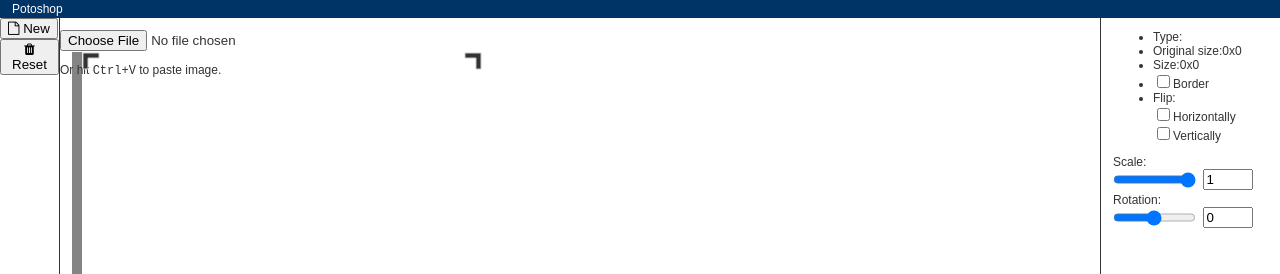
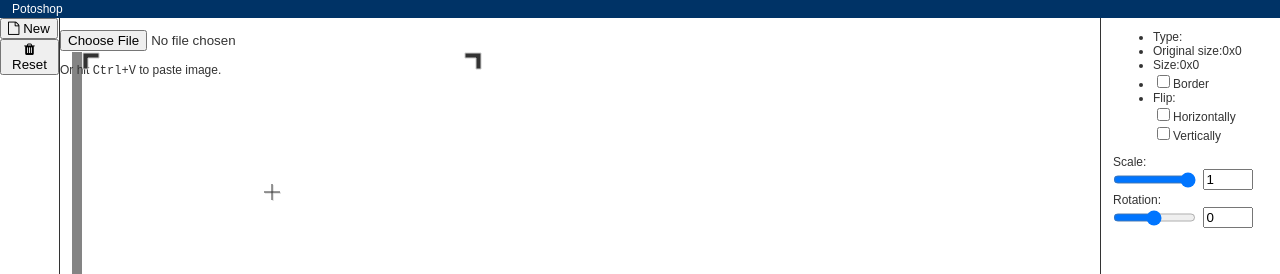
Before and after one commit to ginpei/potoshop-beta1, a React (Create React App) app: page / in a window 1280 px wide. Shown: the top 274 px of the page. Built offline with nearby package versions, Linux system fonts and the light colour scheme.

Commit message:
drag handle (and center mark)

```diff
--- a/src/PotoCanvasClipper.css
+++ b/src/PotoCanvasClipper.css
@@ -16,3 +16,12 @@
     fill: #333;
     stroke: #ccc;
   }
+  .PotoCanvasClipper-handle {
+    cursor: move;
+    position: absolute;
+    stroke: #333;
+  }
+  .PotoCanvasClipper-handle[data-handle-shadow="true"] {
+    stroke: #ccc;
+    transform: translate(1px, 1px);
+  }
--- a/src/PotoCanvasClipper.tsx
+++ b/src/PotoCanvasClipper.tsx
@@ -49,8 +49,14 @@ class PotoCanvasClipper extends React.Component<IPotoCanvasClipperProps> {
       top: clipRect.top + clipRect.height,
       width,
     };
-    const svgStyle = clipRect;
+    const viewfinderStyle = clipRect;
     const viewfinderAngles = this.getViewfinderAngles(clipRect);
+    const handleStyle = {
+      height: 16,
+      left: (clipRect.width - 16) / 2,
+      top: (clipRect.height - 16) / 2,
+      width: 16,
+    };
 
     return (
       <div className="PotoCanvasClipper" style={containerStyle}>
@@ -58,8 +64,14 @@ class PotoCanvasClipper extends React.Component<IPotoCanvasClipperProps> {
         <div className="PotoCanvasClipper-shadow" style={leftShadowStyle}/>
         <div className="PotoCanvasClipper-shadow" style={rightShadowStyle}/>
         <div className="PotoCanvasClipper-shadow" style={bottomShadowStyle}/>
-        <svg className="PotoCanvasClipper-viewfinder" style={svgStyle}>
+        <svg className="PotoCanvasClipper-viewfinder" style={viewfinderStyle}>
           <path className="PotoCanvasClipper-angles" d={viewfinderAngles} />
+        </svg>
+        <svg className="PotoCanvasClipper-handle" style={handleStyle} data-handle-shadow="true">
+          <path className="PotoCanvasClipper-handleImage" d={this.handleImagePath} />
+        </svg>
+        <svg className="PotoCanvasClipper-handle" style={handleStyle}>
+          <path className="PotoCanvasClipper-handleImage" d={this.handleImagePath} />
         </svg>
       </div>
     );
@@ -99,6 +111,17 @@ class PotoCanvasClipper extends React.Component<IPotoCanvasClipperProps> {
         z
     `;
   }
+
+  protected get handleImagePath (): string {
+    const length = 16;
+    return `
+      M ${length / 2}, 0
+      l 0, ${length}
+
+      M 0, ${length / 2}
+      l ${length}, 0
+    `;
+  }
 }
 
 export default PotoCanvasClipper;
```
